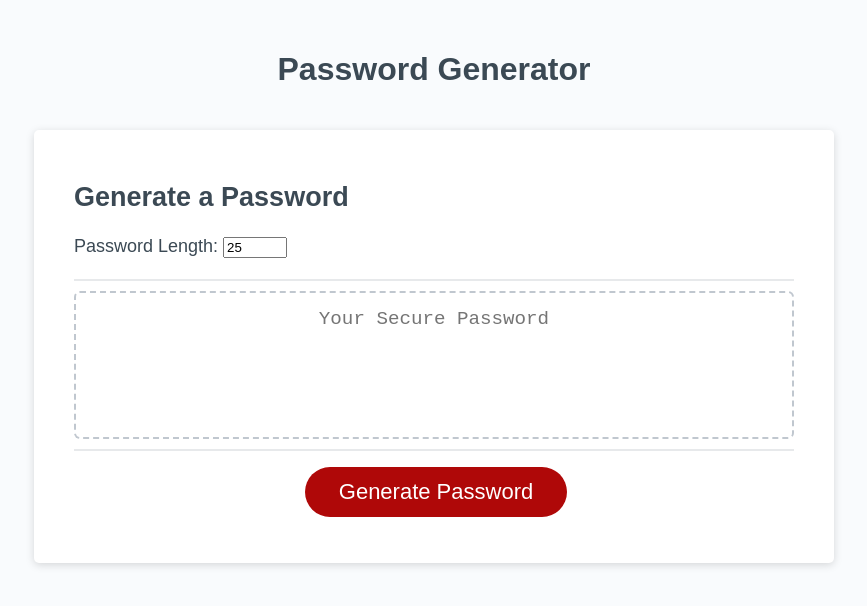
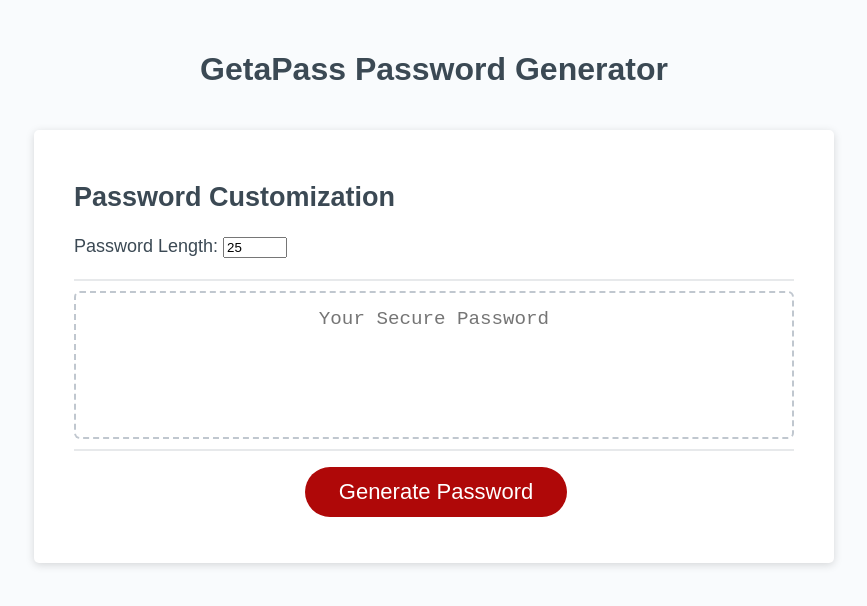
Before and after one commit to TaeChung/getapass, a plain HTML site: page index.html in a window 1280 px wide. Shown: the whole page, without its empty margins (206-1073 px from the left). Drawn offline with Linux system fonts and the light colour scheme.

Commit message:
updated h1 and h2 text

```diff
--- a/index.html
+++ b/index.html
@@ -4,19 +4,21 @@
     <meta charset="UTF-8" />
     <meta name="viewport" content="width=device-width, initial-scale=1.0" />
     <meta http-equiv="X-UA-Compatible" content="ie=edge" />
-    <title>Password Generator</title>
+    <title>GetaPass</title>
     <link rel="stylesheet" href="style.css" />
   </head>
   <body>
     <div class="wrapper">
       <header>
-        <h1>Password Generator</h1>
+        <h1>GetaPass Password Generator</h1>
       </header>
       <div class="card">
         <div class="card-header">
-          <h2>Generate a Password</h2>
+          <h2>Password Customization</h2>
           <label for="length">Password Length:</label>
           <input type="number" id="length" min="8" max="128" value="25"><br><br>
+
+
         </div>
         <div class="card-body">
           <textarea
```
